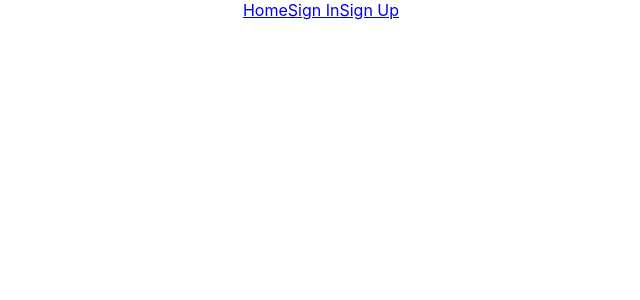
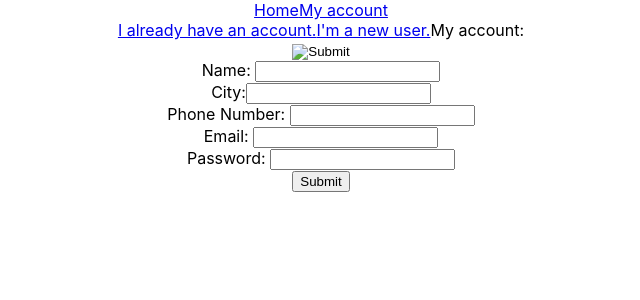
Before and after one commit to CodingMika/my_own_project_frontend, a React (Create React App) app: page /account in a window 1280 px wide. Before the commit this address had no page. Shown: the top 300 px of the page, without its empty margins (319-959 px from the left). Built offline with nearby package versions, Linux system fonts and the light colour scheme.

Commit message:
feat: add account

```diff
--- a/src/App.js
+++ b/src/App.js
@@ -4,6 +4,7 @@ import { Routes, Route } from "react-router-dom";
 import Header from "./layouts/header/header";
 import SignInPage from "./pages/sign_in/sign_in";
 import SignUpPage from "./pages/sign_up/sign_up";
+import AccountPage from "./pages/account/account";
 
 function App() {
   return (
@@ -13,6 +14,7 @@ function App() {
         <Route path="/" element={<HomePage />} />
         <Route path="/sign-in" element={<SignInPage />} />
         <Route path="/sign-up" element={<SignUpPage />} />
+        <Route path="/account" element={<AccountPage />} />
       </Routes>
     </div>
   );
--- a/src/layouts/header/header.js
+++ b/src/layouts/header/header.js
@@ -4,8 +4,7 @@ function Header(props) {
   return (
     <div>
       <Link to="/">Home</Link>
-      <Link to="/sign-in">Sign In</Link>
-      <Link to="/sign-up">Sign Up</Link>
+      <Link to="/account">My account</Link>
     </div>
   );
 }
--- /dev/null
+++ b/src/pages/account/account.js
@@ -0,0 +1,37 @@
+import { Link } from "react-router-dom";
+
+function AccountPage(props) {
+  return (
+    <div>
+      <Link to="/sign-in">I already have an account.</Link>
+      <Link to="/sign-up">I'm a new user.</Link>
+      My account:
+      <form>
+        <input type="image" />
+        <div>
+          <lable>Name: </lable>
+          <input type="text" />
+        </div>
+        <div>
+          <lable>City:</lable>
+          <input type="search" />
+        </div>
+        <div>
+          <lable>Phone Number: </lable>
+          <input type="phone_number" />
+        </div>
+        <div>
+          <lable>Email: </lable>
+          <input type="email" />
+        </div>
+        <div>
+          <lable>Password: </lable>
+          <input type="password" />
+        </div>
+        <input type="submit" />
+      </form>
+    </div>
+  );
+}
+
+export default AccountPage;
--- a/src/pages/sign_in/sign_in.js
+++ b/src/pages/sign_in/sign_in.js
@@ -1,5 +1,20 @@
 function SignInPage(props) {
-  return <div>sign in page</div>;
+  return (
+    <div>
+      Enter your account:
+      <form>
+        <div>
+          <lable>Email: </lable>
+          <input type="email" />
+        </div>
+        <div>
+          <lable>Password: </lable>
+          <input type="password" />
+        </div>
+        <input type="submit" />
+      </form>
+    </div>
+  );
 }
 
 export default SignInPage;
--- a/src/pages/sign_up/sign_up.js
+++ b/src/pages/sign_up/sign_up.js
@@ -1,11 +1,15 @@
 function SignUpPage(props) {
   return (
     <div>
-      sign up page
+      Create your account:
       <form>
         <div>
           <lable>Name: </lable>
           <input type="text" />
+        </div>
+        <div>
+          <lable>Email: </lable>
+          <input type="email" />
         </div>
         <div>
           <lable>Password: </lable>
@@ -15,10 +19,7 @@ function SignUpPage(props) {
           <lable>Confirm password: </lable>
           <input type="password" />
         </div>
-        <div>
-          <lable>Email: </lable>
-          <input type="email" />
-        </div>
+
         <input type="submit" />
       </form>
     </div>
```
Also changed, not shown: src/pages/account/account.css (added), src/pages/home/home.css (added), src/pages/sign_in/sign_in.css (added), src/pages/sign_up/sign_up.css (added).
